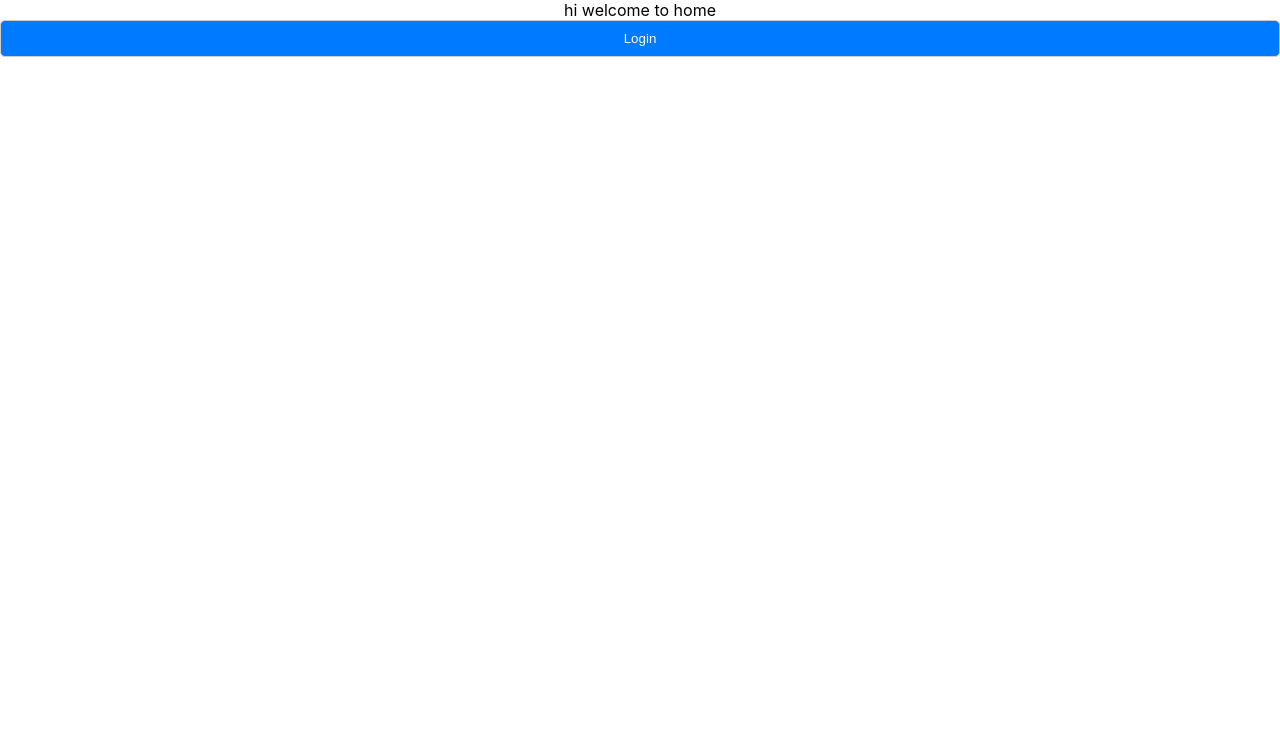
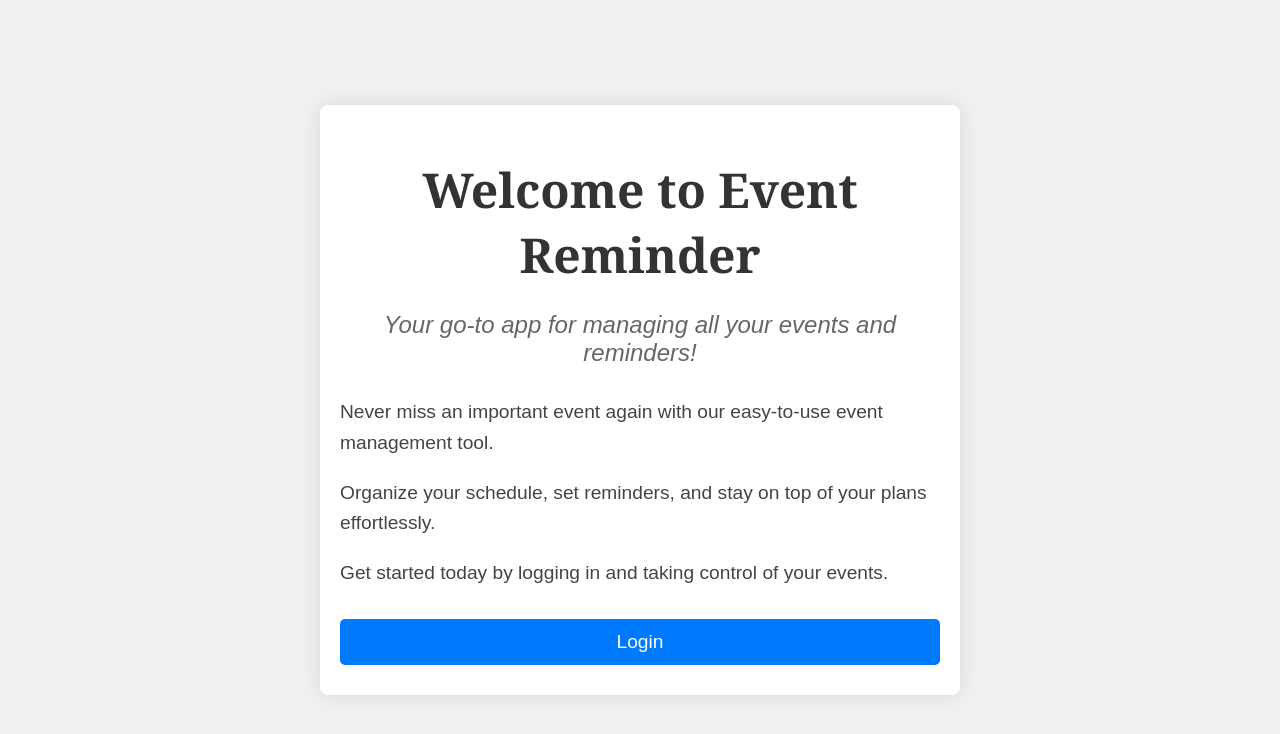
Before and after one commit to lakshminarayana524/Event-Remainder-App, a React (Create React App) app: page / in a window 1280 px wide. Shown: the top 734 px of the page. Built offline with nearby package versions, Linux system fonts and the light colour scheme.

Commit message:
added number constraints

```diff
--- a/package.json
+++ b/package.json
@@ -13,6 +13,7 @@
     "react-router-dom": "^6.23.1",
     "react-scripts": "5.0.1",
     "react-toastify": "^10.0.5",
+    "twilio": "^5.2.2",
     "web-vitals": "^2.1.4"
   },
   "scripts": {
--- a/src/components/home.js
+++ b/src/components/home.js
@@ -1,19 +1,28 @@
-import React from 'react'
-import {useNavigate} from 'react-router-dom';
+import React from 'react';
+import { useNavigate } from 'react-router-dom';
+import './styles/home.css'; // Import styles
 
 const Home = () => {
-    const navigate = useNavigate()
+    const navigate = useNavigate();
 
-    const handleLogin = () =>{
-        navigate('/login')
-    }
+    const handleLogin = () => {
+        navigate('/login');
+    };
 
-  return (
-    <div>
-      hi welcome to home
-      <button onClick={handleLogin} >Login</button>
-    </div>
-  )
-}
+    return (
+        <div className="home-container">
+            <div className="content">
+                <h1>Welcome to Event Reminder</h1>
+                <p className="subtitle">Your go-to app for managing all your events and reminders!</p>
+                <div className="description">
+                    <p>Never miss an important event again with our easy-to-use event management tool.</p>
+                    <p>Organize your schedule, set reminders, and stay on top of your plans effortlessly.</p>
+                    <p>Get started today by logging in and taking control of your events.</p>
+                </div>
+                <button onClick={handleLogin}>Login</button>
+            </div>
+        </div>
+    );
+};
 
-export default Home
+export default Home;
--- a/src/components/signup.js
+++ b/src/components/signup.js
@@ -1,87 +1,132 @@
 import React, { useState } from 'react';
-import './styles/login.css';
+import './styles/signup.css';
+import axios from 'axios';
+import 'react-toastify/dist/ReactToastify.css';
 import { toast, ToastContainer } from 'react-toastify';
-import 'react-toastify/dist/ReactToastify.css';
 import { useNavigate } from 'react-router-dom';
-import Loader from './loader';
 import api from '../api';
 
-const Login = () => {
+const Signup = () => {
+    const [name, setName] = useState('');
     const [email, setEmail] = useState('');
+    const [phone, setPhone] = useState('');
     const [password, setPassword] = useState('');
-    const [loading, setLoading] = useState(false);
+    const [retypePassword, setRetypePassword] = useState('');
+    const [passwordError, setPasswordError] = useState('');
+    const [phoneError, setPhoneError] = useState('');
     const navigate = useNavigate();
+
+    axios.defaults.withCredentials = true;
+
+    const validatePassword = () => {
+        const passwordRegex = /^(?=.*[A-Z])(?=.*\d)(?=.*[@$!%*?&])[A-Za-z\d@$!%*?&]{8,}$/;
+        if (!passwordRegex.test(password)) {
+            setPasswordError('Password must contain at least 8 characters, one uppercase letter, one number, and one special character.');
+            return false;
+        }
+        return true;
+    };
+
+    const validatePhoneNumber = () => {
+        const phoneRegex = /^[6-9]\d{9}$/;
+        if (!phoneRegex.test(phone)) {
+            setPhoneError('Phone number must be 10 digits long and start with 6, 7, 8, or 9.');
+            return false;
+        }
+        return true;
+    };
 
     const handleSubmit = async (e) => {
         e.preventDefault();
-        setLoading(true);
+        let newError = '';
+        setPhoneError('');
+        setPasswordError('');
+
+        if (!validatePhoneNumber()) {
+            return;
+        }
+        if (!password) {
+            newError = 'Password is required.';
+        } else if (!retypePassword) {
+            newError = 'Retype Password is required.';
+        } else if (password !== retypePassword) {
+            newError = 'Passwords do not match.';
+        } else if (!validatePassword()) {
+            return;
+        }
+        if (newError) {
+            setPasswordError(newError);
+            return;
+        }
 
         try {
-            const res = await api.post(`/auth/login`, { email, password });
-
-            if (res.data.msg === 'Login Successful') {
-                localStorage.setItem('token', res.data.token);
-                localStorage.setItem('userId', res.data.userId); // Store userId
-                navigate('/dash');
-                setLoading(false);
-            } else {
+            const res = await api.post(`/auth/signup`, { name, email, phoneNumber: phone, password });
+            if (res.data.msg === 'Email already exist') {
+                setPasswordError(res.data.msg);
                 toast.error(res.data.msg, { autoClose: 3000 });
-                setLoading(false);
+            }
+            if (res.data.msg === 'User Created Successfully') {
+                toast.success('Successfully stored details', { autoClose: 3000 });
+                localStorage.setItem('userId', res.data.userId);
+                setTimeout(() => {
+                    navigate('/login');
+                }, 2000);
+                setName('');
+                setEmail('');
+                setPhone('');
+                setPassword('');
+                setRetypePassword('');
             }
         } catch (err) {
-            console.error("Login failed:", err);
-            toast.error('Login failed', { autoClose: 3000 });
-            setLoading(false);
-        } finally {
-            setLoading(false);
+            toast.error('Signup failed', { autoClose: 3000 });
         }
     };
 
-    if (loading) {
-        return <Loader />;
-    }
-
-    const handleSignup = () => {
-        navigate('/signup');
-    }
+    const handleLogin = () => {
+        setTimeout(() => {
+            navigate('/login');
+        }, 2000);
+    };
 
     const handleEnter = (e) => {
-        if (e.key === "Enter") {
+        if (e.key === 'Enter') {
             handleSubmit(e);
         }
     }
 
     return (
-        <div className='login-body'>
-            <div className='login-container'>
-                <div className='login-content'>
-                    <div className='login-form'>
-                        <div className='login-head'>
-                            <h1>Login</h1>
+        <div className='signup-body'>
+            <div className='signup-container'>
+                <div className='signup-content'>
+                    <div className='signup-form'>
+                        <div className='signup-head'>
+                            <h1>Sign Up</h1>
                         </div>
-                        <div className="login-input">
-                            <input
-                                type='email'
-                                placeholder='Email'
-                                value={email}
-                                onChange={(e) => setEmail(e.target.value)}
-                            />
+                        <div className="signup-input">
+                            <input type='text' name="Name" placeholder='Name' value={name} onChange={(e) => setName(e.target.value)} />
                         </div>
-                        <div className="login-input">
-                            <input
-                                type='password'
-                                placeholder='Password'
-                                value={password}
-                                onChange={(e) => setPassword(e.target.value)}
-                                onKeyDown={handleEnter}
-                            />
+                        <div className="signup-input">
+                            <input type='email' name="Email" placeholder='Email' value={email} onChange={(e) => setEmail(e.target.value)} />
                         </div>
-                        <div className='login-text'>
-                            <p>Don't have an account? <span className='login-text-span' onClick={handleSignup}>Sign up</span></p>
+                        <div className="signup-input">
+                            <input type='text' name="phone" placeholder='Phone Number' value={phone} onChange={(e) => setPhone(e.target.value)} />
                         </div>
-                        <div className="login-button">
+                        <div className="signup-input">
+                            <input type='password' name="Password" placeholder='Password' value={password} onChange={(e) => setPassword(e.target.value)} />
+                        </div>
+                        {password && (
+                            <div className="signup-input">
+                                <input type="password" value={retypePassword} placeholder="Retype-Password" onKeyDown={handleEnter} onChange={(e) => setRetypePassword(e.target.value)} />
+                            </div>
+                        )}
+                        <div className='signup-text'>
+                            <p>Already a member? <span className='signup-text-span' onClick={handleLogin}>Login</span></p>
+                        </div>
+                        <div className="signup-button">
                             <button onClick={handleSubmit}>Submit</button>
                         </div>
+                        {passwordError && <div className='signup-error blink'><p className="error-message">{passwordError}</p></div>}
+                        {phoneError && <div className='signup-error blink'><p className="error-message">{phoneError}</p></div>}
                     </div>
                 </div>
                 <ToastContainer />
@@ -90,4 +135,4 @@ const Login = () => {
     );
 }
 
-export default Login;
+export default Signup;
--- a/src/components/styles/dash.css
+++ b/src/components/styles/dash.css
@@ -1,13 +1,12 @@
-/* Dash.css */
-
 .dash-container {
     position: relative;
     padding: 20px;
+    transition: filter 0.3s ease;
 }
 
-.add-button {
+.add-button,
+.logout-button {
     position: fixed;
-    top: 50px;
     right: 20px;
     background-color: #007bff;
     color: #fff;
@@ -24,7 +23,34 @@
     transition: background-color 0.3s, transform 0.3s;
 }
 
+.add-button {
+    top: 50px;
+}
+
 .add-button:hover {
     background-color: #0056b3;
     transform: scale(1.1);
 }
+
+.logout-button {
+    top: 130px;
+    background-color: #dc3545;
+}
+
+.logout-button:hover {
+    background-color: #c82333;
+    animation: vibrate 0.3s linear infinite;
+}
+
+.logout-button:hover ~ .dash-container {
+    filter: blur(5px);
+}
+
+/* Vibration keyframes */
+@keyframes vibrate {
+    0% { transform: translate(0); }
+    25% { transform: translate(-2px, 2px); }
+    50% { transform: translate(2px, -2px); }
+    75% { transform: translate(-2px, -2px); }
+    100% { transform: translate(2px, 2px); }
+}
--- /dev/null
+++ b/src/components/styles/home.css
@@ -0,0 +1,63 @@
+/* Home.css */
+
+/* Base styles */
+.home-container {
+    display: flex;
+    justify-content: center;
+    align-items: center;
+    height: 100vh;
+    background-color: #f0f0f0;
+    font-family: 'Arial', sans-serif;
+}
+
+.content {
+    text-align: center;
+    padding: 20px;
+    background-color: #fff;
+    border-radius: 8px;
+    box-shadow: 0 0 20px rgba(0, 0, 0, 0.1);
+    max-width: 600px;
+    width: 90%;
+}
+
+h1 {
+    font-size: 3rem;
+    color: #333;
+    margin-bottom: 20px;
+    font-family: 'Georgia', serif;
+}
+
+.subtitle {
+    font-size: 1.5rem;
+    color: #666;
+    margin-bottom: 30px;
+    font-style: italic;
+}
+
+.description {
+    margin-bottom: 30px;
+    text-align: left;
+    line-height: 1.6;
+}
+
+.description p {
+    font-size: 1.2rem;
+    color: #444;
+    margin-bottom: 10px;
+}
+
+button {
+    background-color: #007bff;
+    color: #fff;
+    border: none;
+    padding: 12px 24px;
+    font-size: 1.2rem;
+    border-radius: 5px;
+    cursor: pointer;
+    transition: background-color 0.3s, transform 0.2s;
+}
+
+button:hover {
+    background-color: #0056b3;
+    transform: scale(1.05);
+}
```
Also changed, not shown: src/components/dash.js (+22 -1 lines), 1 other file (tests, documents, lock files or other folders).
